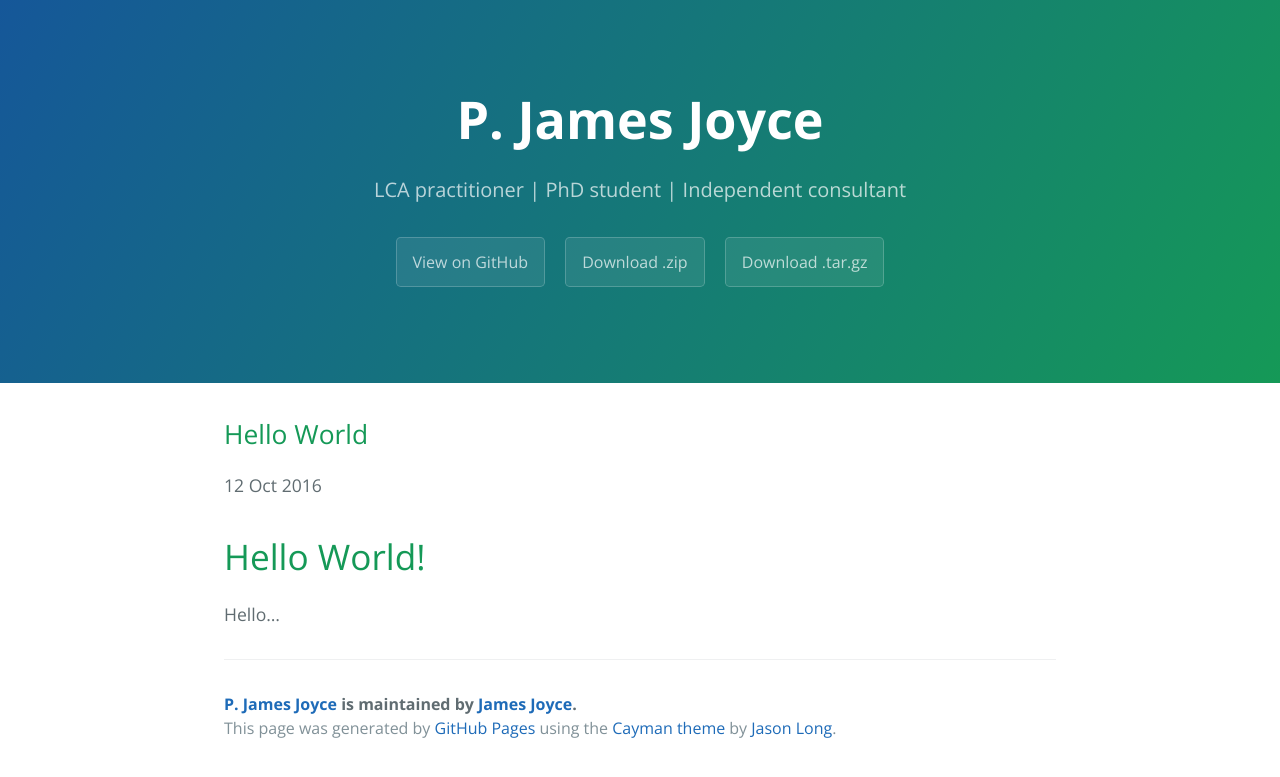
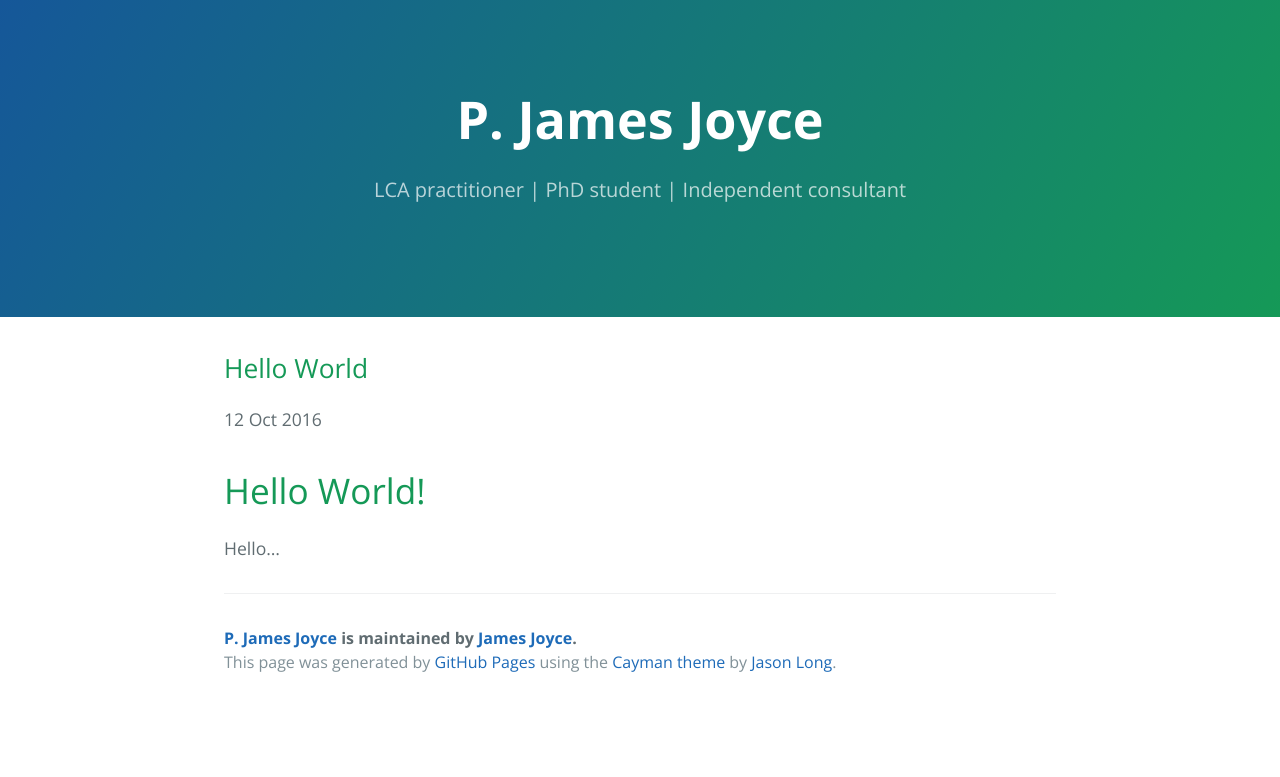
Before and after one commit to pjamesjoyce/pjamesjoyce.github.io, a Jekyll site: the page built from _posts/2016-10-12-hello-world.md, in a window 1280 px wide. Shown: the top 777 px of the page. Built offline with Jekyll 4.4.1, drawn with Linux system fonts in a browser that asks for light colours.

```diff
--- a/_includes/page-header.html
+++ b/_includes/page-header.html
@@ -1,7 +1,4 @@
 <section class="page-header">
   <h1 class="project-name">{{ site.title }}</h1>
   <h2 class="project-tagline">{{ site.tagline }}</h2>
-  <a href="#" class="btn">View on GitHub</a>
-  <a href="#" class="btn">Download .zip</a>
-  <a href="#" class="btn">Download .tar.gz</a>
 </section>
```
Also changed, not shown: _posts/2016-10-12-hello-world.md (+1 -1 lines).
